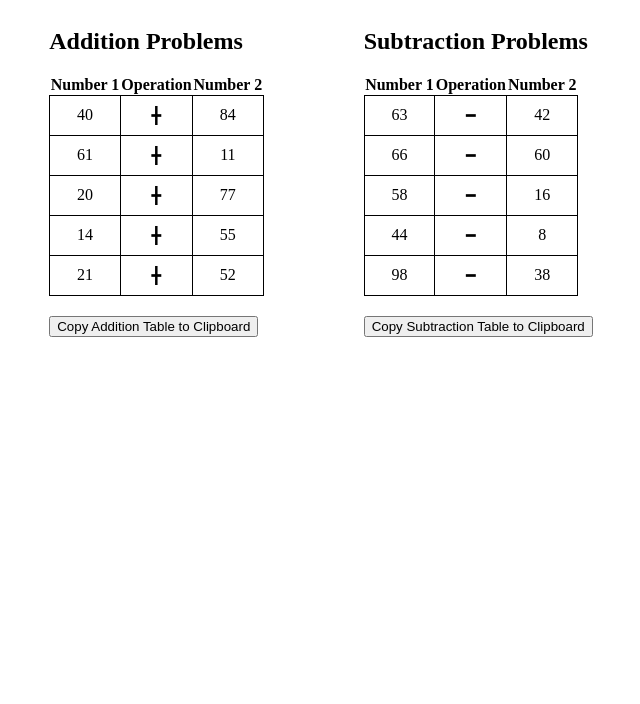
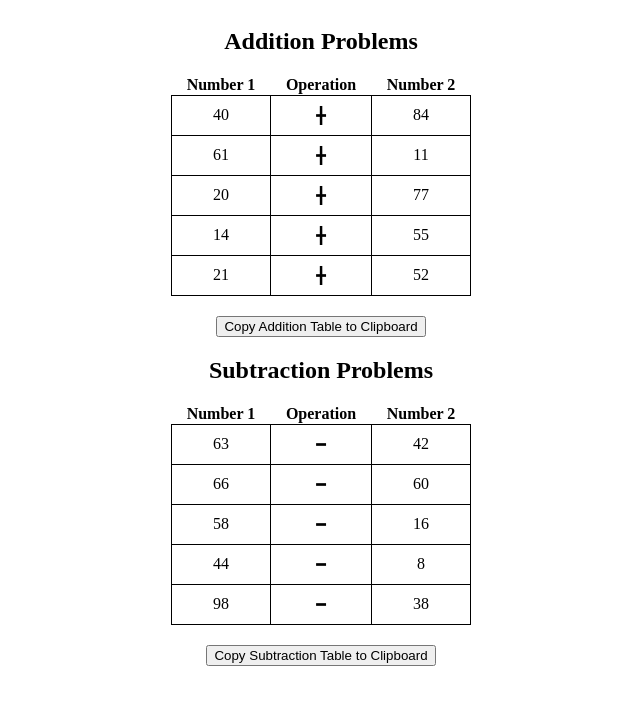
Before and after one commit to hsntareq/ruwayfiy, a plain HTML site: page number.html in a window 1280 px wide. Shown: the whole page, without its empty margins (319-959 px from the left). Drawn offline with Linux system fonts and the light colour scheme.

Commit message:
number added

```diff
--- a/number.html
+++ b/number.html
@@ -6,9 +6,14 @@
 		<meta name="viewport" content="width=device-width, initial-scale=1.0">
 		<title>Math Problems for Kids</title>
 		<style>
+			div{
+				text-align: center;
+			}
 			table {
 				border-collapse: collapse;
 				margin-bottom: 20px;
+				margin-right: 0;
+				width: 300px;
 			}
 
 			td {
@@ -20,7 +25,7 @@
 	</head>
 
 	<body>
-		<div style="display: flex;justify-content: center;gap: 100px;">
+		<div style="display: flex;flex-direction: column;align-items: center;">
 			<div>
 				<h2>Addition Problems</h2>
 				<table>
```
